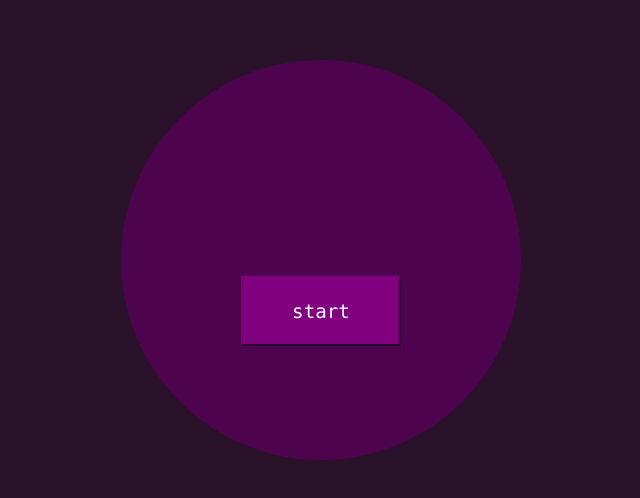
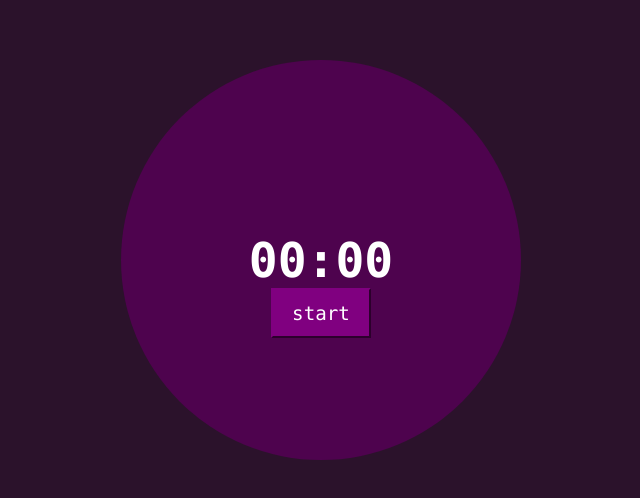
Before and after one commit to zun952/pomodoro-timer, an Angular app: page / in a window 1280 px wide. Shown: the part 196-694 px from the top of the page, without its empty margins (319-959 px from the left). Built offline with nearby package versions, Linux system fonts and the light colour scheme.

Commit message:
Add counter

```diff
--- a/src/app/main/main.component.html
+++ b/src/app/main/main.component.html
@@ -1,3 +1,4 @@
 <div id="circle">
+    <div id="timer">00:00</div>
     <button id="button-start">start</button>
 </div>
--- a/src/app/main/main.component.scss
+++ b/src/app/main/main.component.scss
@@ -9,10 +9,17 @@
     text-align: center;
 }
 
+#timer{
+    padding-top: 43%;
+    font-weight: bold;
+    color: white;
+    font-family: Consolas;
+    font-size: xxx-large;
+}
+
 #button-start{
-    height: 70px;
-    width: 160px;
-    margin-top: 54%;
+    height: 50px;
+    width: 100px;
     color: white;
     background: purple;
     border-color: purple;
```
